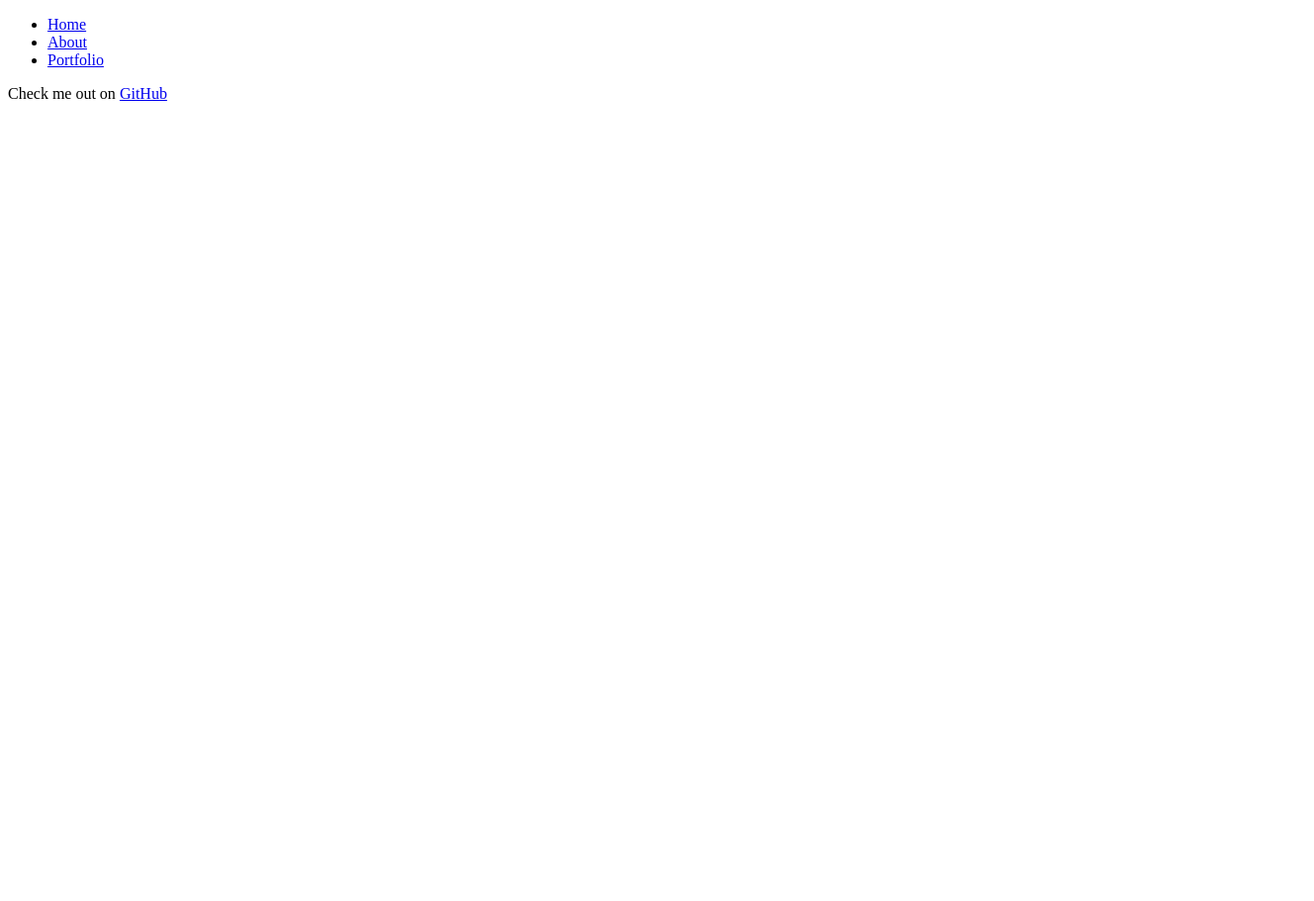
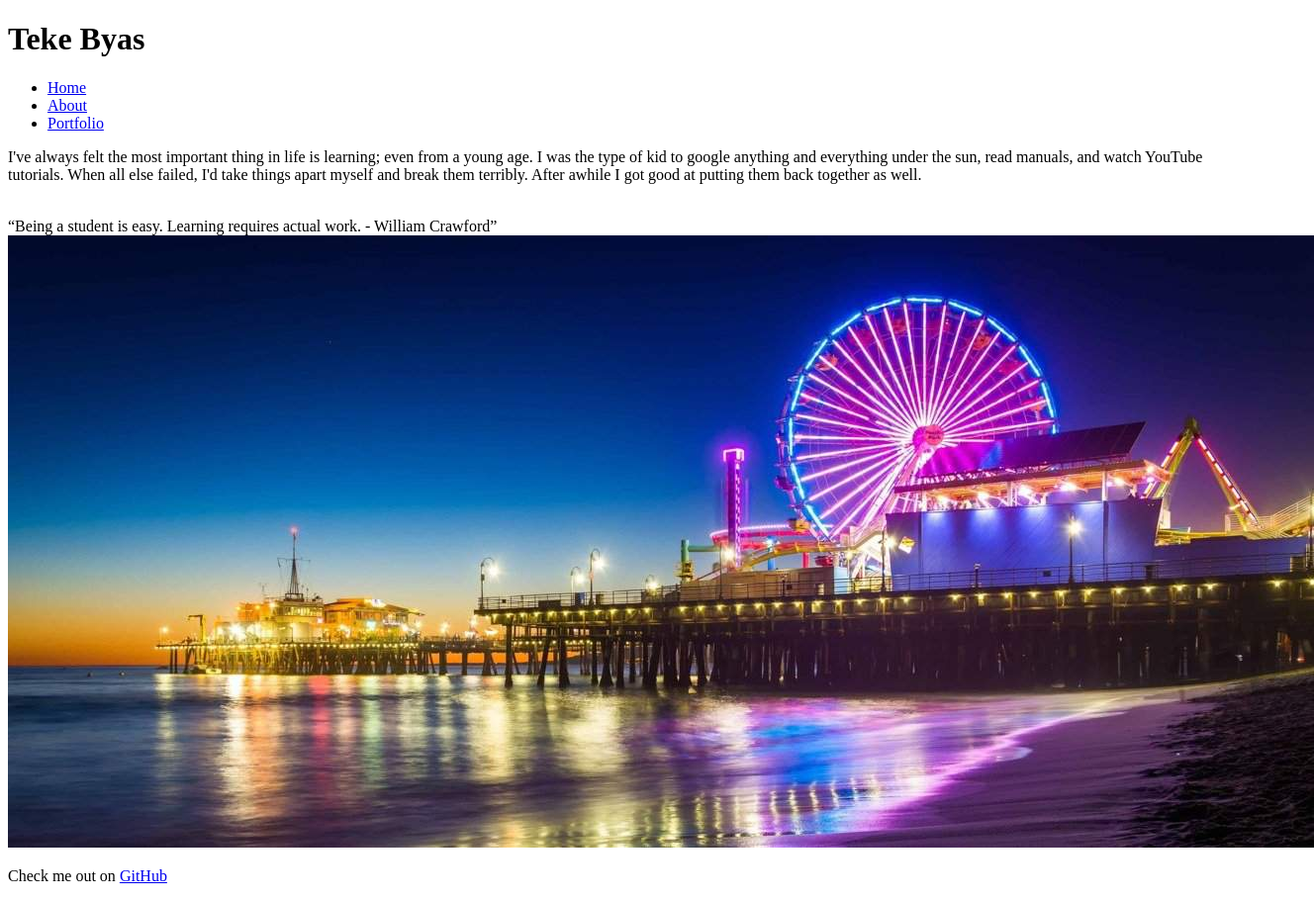
Before and after one commit to tekelamon/personal-website-pt1, a plain HTML site: page index.html in a window 1280 px wide. Shown: the whole page at 99% size, 1328 px wide, since content can reach past the window. Before the commit the page ends 800 px from the top, so only its background shows below. Drawn offline with Linux system fonts and the light colour scheme.

Commit message:
basic homepage

```diff
--- a/index.html
+++ b/index.html
@@ -7,6 +7,7 @@
 </head>
 <body>
     <header>
+        <h1>Teke Byas</h1>
         <nav>
             <ul>
                 <li><a href="./index.html">Home</a></li>
@@ -17,6 +18,15 @@
     </header>
 
     <main>
+        <p>
+            I've always felt the most important thing in life is learning; even from a young age.
+            I was the type of kid to google anything and everything under the sun, read manuals, and watch YouTube tutorials.
+            When all else failed, I'd take things apart myself and break them terribly.
+            After awhile I got good at putting them back together as well.
+        </p>
+        <br>
+        <q>Being a student is easy. Learning requires actual work. <span>- William Crawford</span></q>
+        <img src="./images/home/santa-monica.jpeg" alt="Santa Monica Pier, California">
     </main>
 
     <footer>
```
Also changed, not shown: images/home/santa-monica.jpeg (added).
